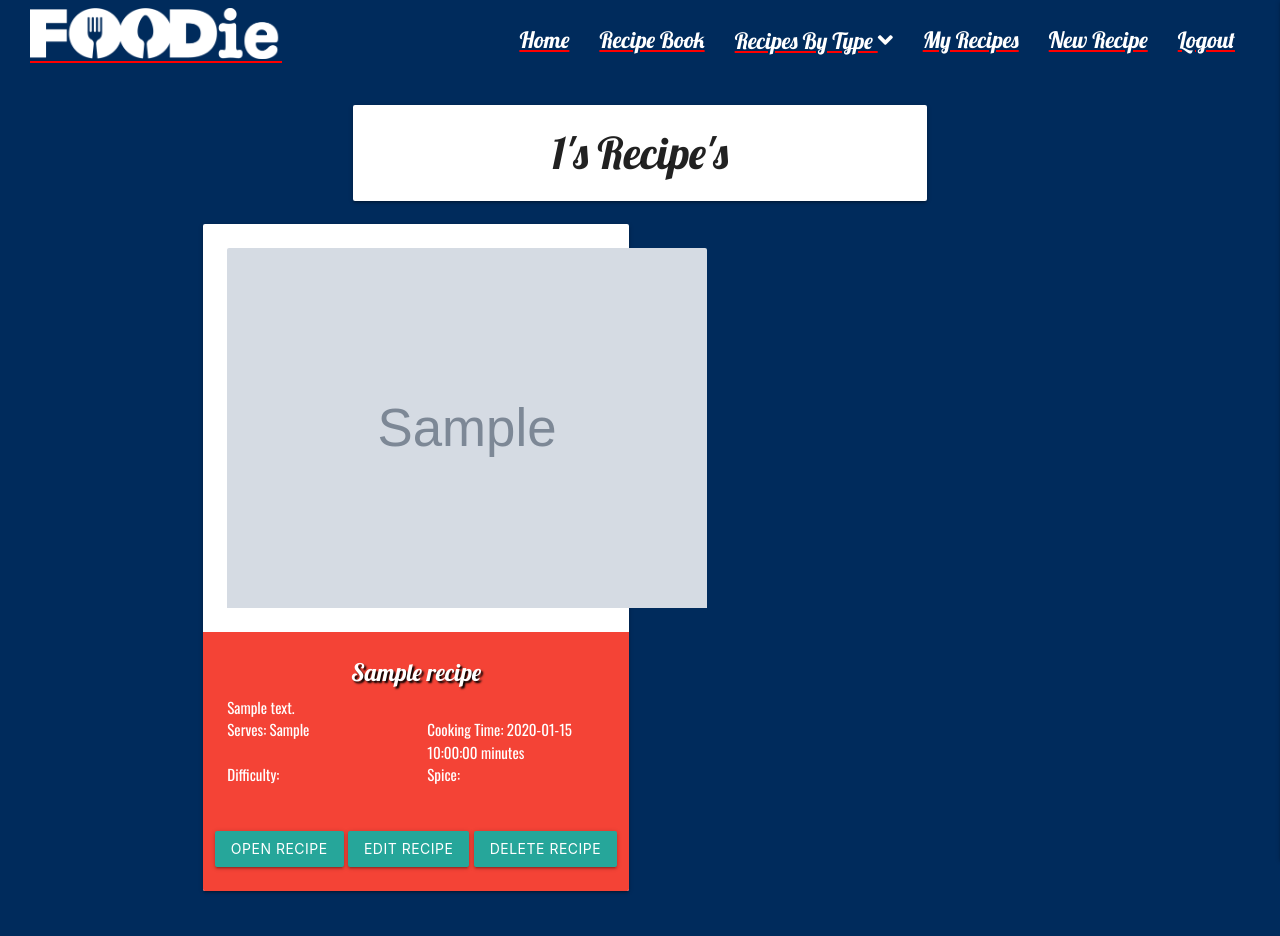
After one commit to tomossmith/MS3-Foodie, a Flask app: page /my_recipes/1 in a window 1280 px wide. The commit adds this page. Run offline with Flask 2, Linux system fonts and the light colour scheme; the visitor is signed in with stand-in values (Sample User, id 1); grey boxes marked "Sample" are stand-in pictures; a database or web service that is not in the repository returns one stand-in record (values such as "Sample title"); some libraries are stand-ins or nearby versions.

Commit message:
Added a user's recipe upload page and function

```diff
--- a/app.py
+++ b/app.py
@@ -51,14 +51,13 @@ def register():
         register = {
             "username": request.form.get("username").lower(),
             "password": generate_password_hash(request.form.get("password")),
-            "email": request.form.get("email").lower(),
         }
         mongo.db.users.insert_one(register)
 
         # PLACE NEW USER INTO 'SESSION COOKIE'
         session["user"] = request.form.get("username").lower()
         flash("Registration Successful!")
-        return redirect(url_for("profile", username=session["user"]))
+        return redirect(url_for("my_recipes", username=session["user"]))
     return render_template("register.html")
 
 # LOGIN
@@ -79,7 +78,7 @@ def login():
                         flash("Welcome, {}".format(
                             request.form.get("username")))
                         return redirect(url_for(
-                            "profile", username=session["user"]))
+                            "my_recipes", username=session["user"]))
             else:
                 # invalid password match
                 flash("Incorrect Username and/or Password")
@@ -92,13 +91,16 @@ def login():
 
     return render_template("login.html")
 
-# PROFILE PAGE
-@app.route("/profile/<username>", methods=["GET", "POST"])
-def profile(username):
+# MY RECIPES
+@app.route("/my_recipes/<username>", methods=["GET", "POST"])
+def my_recipes(username):
     # GET THE USER'S USERNAME FROM THE DATABASE
-    username = mongo.db.users.find_one({
-        "username": session["user"]})["username"]
-    return render_template("profile.html", username=username)
+    user_id = mongo.db.users.find_one({
+        "username": session["user"]})["_id"]
+    recipes = mongo.db.recipes.find(
+        {"submitted_by": user_id})
+    count = recipes.count()
+    return render_template("my_recipes.html", username=username, recipes=recipes, count=count)
 
 # LOGOUT
 @app.route("/logout")
@@ -120,14 +122,7 @@ def open_recipe(recipe_id):
     recipe = mongo.db.recipes.find_one({"_id":  ObjectId(recipe_id)})
     return render_template("open_recipe.html", recipe=recipe)
 
-# RECIPE PAGE BY TYPE
-#@app.route("/recipes_by_type/<category_id>")
-#def recipes_by_type(category_id):
-#    category = mongo.db.categories.find_one({"_id": ObjectId(category_id)})
-#    recipes = mongo.db.recipes.find({"category_name": category["category_name"]})
-#    return render_template("recipes_by_type.html", recipes=recipes,
-#    category=category)
-
+# RECIPES BY TYPE
 @app.route("/recipes_by_type/<category_id>")
 def recipes_by_type(category_id):
     category = mongo.db.categories.find_one({"_id": ObjectId(category_id)})
@@ -163,7 +158,7 @@ def add_recipe():
         }
         mongo.db.recipes.insert_one(recipe)
         flash("Your Recipe Was Successfully Added To The Cookbook!")
-        return redirect(url_for("profile", username=session["user"]))
+        return redirect(url_for("my_recipes", username=session["user"]))
 
     return render_template("add_recipe.html")
 
--- a/static/css/style.css
+++ b/static/css/style.css
@@ -190,8 +190,8 @@ nav li a {
 }
 
 #recipe_img {
-    width: 24em;
-    height: auto;
+    width: auto;
+    height: 24em;
 }
 
 /* Category Page */
--- a/templates/base.html
+++ b/templates/base.html
@@ -37,10 +37,9 @@
                     <li><a href="{{ url_for('index') }}">Home</a></li>
                     <li><a href="{{ url_for('get_recipes') }}">Recipe Book</a></li>
                     <!-- Dropdown Trigger -->
-                    <li><a class="dropdown-trigger" href="#!" data-target="dropdown1">Recipes By Type<i
-                                class="material-icons right">arrow_drop_down</i></a></li>
+                    <li><a class="dropdown-trigger" href="#!" data-target="dropdown1">Recipes By Type <i class="fas fa-angle-down"></i></a></li>
                     {% if session.user %}
-                    <li><a href="{{ url_for('profile', username=session['user']) }}">Profile</a></li>
+                    <li><a href="{{ url_for('my_recipes', username=session['user']) }}">My Recipes</a></li>
                     <li><a href="{{ url_for('add_recipe') }}">New Recipe</a></li>
                     {% if session.user|lower == "admin"|lower %}
                     <li><a href="{{ url_for('get_categories') }}">Manage Categories</a></li>
@@ -59,8 +58,8 @@
             <li><a href="{{ url_for('index') }}">Home</a></li>
             <li><a href="{{ url_for('get_recipes') }}">Recipe Book</a></li>
             {% if session.user %}
-            <li><a href="{{ url_for('profile', username=session['user']) }}">Profile</a></li>
             <li><a href="{{ url_for('add_recipe') }}">New Recipe</a></li>
+            <li><a href="{{ url_for('my_recipes', username=session['user']) }}">My Recipes</a></li>
             <li><a href="{{ url_for('get_categories') }}">Manage Categories</a></li>
             <li><a href="{{ url_for('logout') }}">Logout</a></li>
             {% else %}
--- /dev/null
+++ b/templates/my_recipes.html
@@ -0,0 +1,158 @@
+{% extends "base.html" %}
+{% block content %}
+
+  {% if session.user|lower == username|lower %}
+
+    <div class="row">
+      <div class="col s12 m8 offset-m2">
+        <div class="card-panel">
+          <h3 class="center-align text-darken-4">
+            {{ username }}'s Recipe's
+          </h3>
+        </div>
+      </div>
+    </div>
+
+
+    <div class="row">
+      {% if count > 0 %}
+
+      {% for recipe in recipes %}
+      <div class="col s12 m12 l6">
+        <div class="card">
+          <div class="card-content">
+            <div class="card-image center-align">
+              <img id="recipe_img" src="{{ recipe.recipe_image_url }}">
+            </div>
+          </div>
+          <div class="card-content red">
+            <div class="row">
+              <h3 id="recipe-title" class="card-title white-text text-shadow center-align">{{ recipe.recipe_name }}</h3>
+            </div>
+            <div id="tab-details">
+              <!-- RECIPE DESCRIPTION-->
+              <div class="row">
+                <div class="col s12">
+                  <p class="white-text">{{ recipe.recipe_description }}</p>
+                </div>
+              </div>
+
+              <!-- RECIPE KEY ROW 1-->
+              <div class="row">
+                <div class="col s6">
+                  <p class="white-text">Serves: {{ recipe.recipe_serving }} </p>
+                </div>
+                <div class="col s6">
+                  <p class="white-text">Cooking Time: {{ recipe.recipe_cook_time }} minutes</p>
+                </div>
+              </div>
+
+              <!-- RECIPE KEY ROW 2-->
+              <div class="row">
+                <div class="col s6">
+                  <p class="white-text">Difficulty: &nbsp;
+                    {% if recipe.recipe_difficulty == 'Easy' %}
+                    <i class="far fa-check-circle"></i>
+                    <i class="far fa-circle"></i>
+                    <i class="far fa-circle"></i>
+                    {% endif %}
+
+                    {% if recipe.recipe_difficulty == 'Medium' %}
+                    <i class="far fa-check-circle"></i>
+                    <i class="far fa-check-circle"></i>
+                    <i class="far fa-circle"></i>
+                    {% endif %}
+
+                    {% if recipe.recipe_difficulty == 'Hard' %}
+                    <i class="far fa-check-circle"></i>
+                    <i class="far fa-check-circle"></i>
+                    <i class="far fa-check-circle"></i>
+                    {% endif %}
+                  </p>
+
+                </div>
+
+                <div class="col s6">
+                  <p class="white-text">Spice: &nbsp;
+                    {% if recipe.recipe_spice == 'Not Spicy' %}
+                    <i class="fas fa-times"></i>
+                    {% endif %}
+
+                    {% if recipe.recipe_spice == 'Mild' %}
+                    <i class="fas fa-pepper-hot"></i>
+                    {% endif %}
+
+                    {% if recipe.recipe_spice == 'Hot' %}
+                    <i class="fas fa-pepper-hot"></i>
+                    <i class="fas fa-pepper-hot"></i>
+                    {% endif %}
+
+                    {% if recipe.recipe_spice == 'Very Hot' %}
+                    <i class="fas fa-pepper-hot"></i>
+                    <i class="fas fa-pepper-hot"></i>
+                    <i class="fas fa-pepper-hot"></i>
+                    {% endif %}
+                  </p>
+                </div>
+                <br>
+                <br>
+                <br>
+                <div class="row center-align">
+                  <a class="waves-effect waves-light btn" href="{{ url_for('open_recipe',recipe_id=recipe._id) }}">Open
+                    Recipe</a>
+                  <a class="waves-effect waves-light btn" href="{{ url_for('edit_recipe',recipe_id=recipe._id) }}">Edit
+                    Recipe</a>
+                  <a class="waves-effect waves-light btn" href="{{ url_for('delete_recipe',recipe_id=recipe._id) }}">Delete
+                    Recipe</a>
+                </div>
+              </div>
+            </div>
+          </div>
+        </div>
+      </div>
+      {% endfor %}
+
+      {% else %}
+      <div>
+        <h3 class="center-align white-text"> You haven't uploaded any recipes yet.</h3>
+      </div>
+      {% endif %}
+    </div>
+
+  {% else %}
+
+  <!-- RESTRICTED TO AUTHORISED USER ONLY MESSAGE-->
+  <div class="col s12 m4">
+    <div class="card red">
+      <div class="card-content">
+        <div class="row white-text center-align text-shadow">
+          <i class="fas fa-user-lock fa-7x"></i>
+        </div>
+        <h3 class="white-text center-align text-shadow oswald"> ACCESS DENIED <br> You need permission to access this page.</h3>
+        <br>
+
+        <!-- LOGIN BUTTON -->
+        <div class="row">
+          <div class="col s12">
+            <p class="center-align white-text">
+              Return to the <img id="text-logo" src="/static/images/logo.png" alt="Foodie Logo"> homepage?
+            </p>
+          </div>
+          <div class="col s12">
+            <div class="col s5"></div>
+            <a href="{{ url_for('get_recipes') }}">
+              <button class="col s2 btn-large text-shadow default-button">
+                Home<i class="fas fa-sign-in-alt"></i>
+              </button>
+            </a>
+            <div class="col s5"></div>
+          </div>
+        </div>
+      </div>
+    </div>
+  </div>
+
+
+  {% endif %}
+
+{% endblock %}
```
Also changed, not shown: templates/profile.html (deleted, +0 -14 lines), templates/recipes.html (+5 -19 lines), templates/recipes_by_type.html (+9 -11 lines).
